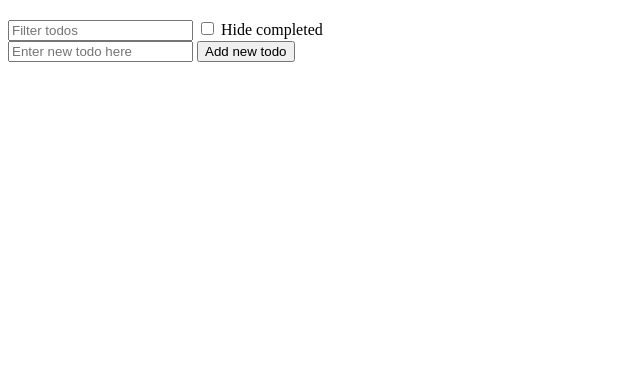
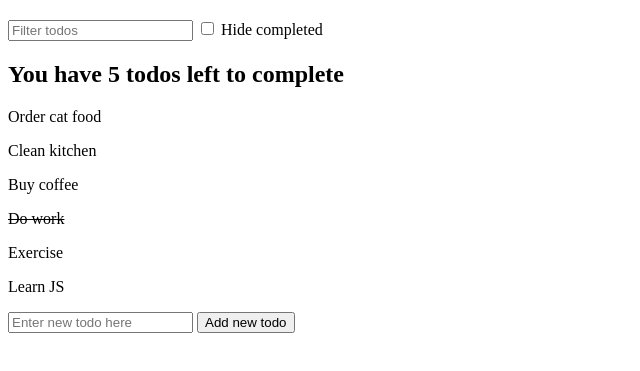
Before and after one commit to Romson/todo-modernjs, a plain HTML site: page index.html in a window 1280 px wide. Shown: the part 61-432 px from the top of the page, without its empty margins (0-640 px from the left). Drawn offline with Linux system fonts and the light colour scheme.

Commit message:
second commit

```diff
--- a/index.html
+++ b/index.html
@@ -30,5 +30,5 @@
 
         <script src="" async defer></script>
     </body>
-    <script src="todo-app.js"></script>
+    <script src="todo.js"></script>
 </html>
```
